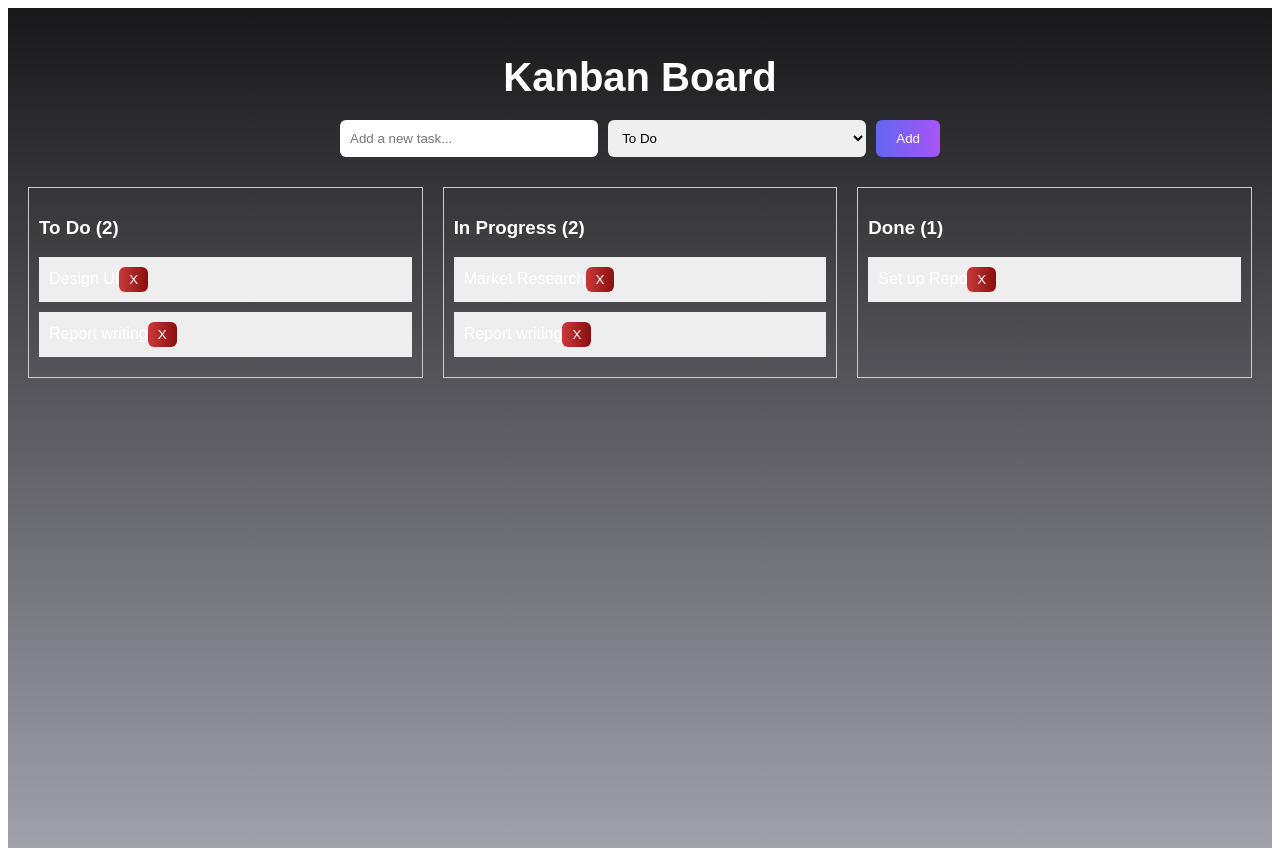
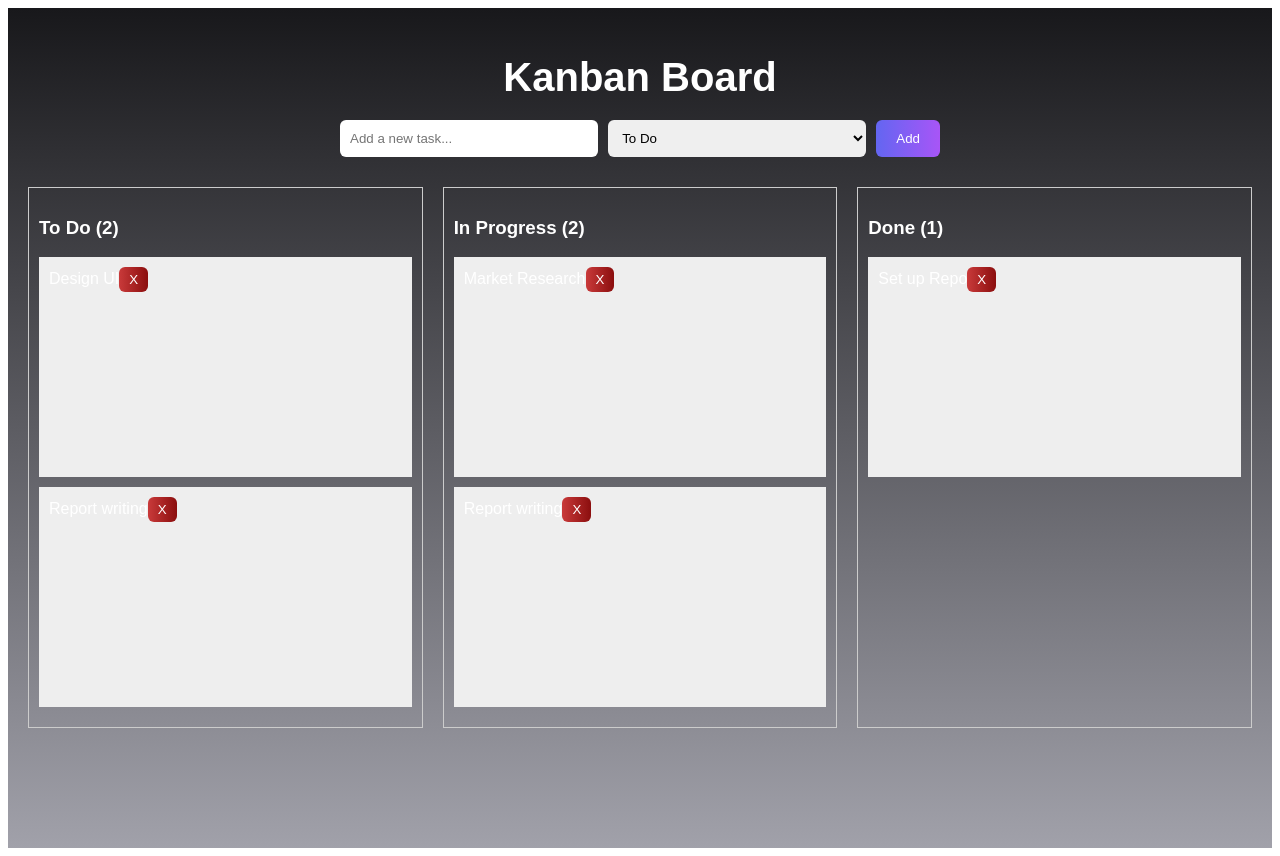
Before and after one commit to sufster/flowbit, a React (Vite) app: page / in a window 1280 px wide. Built offline with nearby package versions, Linux system fonts and the light colour scheme.

Commit message:
Update App.tsx

```diff
--- a/src/App.tsx
+++ b/src/App.tsx
@@ -159,7 +159,7 @@ export default function App() {
             </h3>
 
             {column.items.map((item: Task) => (
-              <div
+              <div className="column-body"
                 key={item.id}
                 draggable
                 onDragStart={() =>
```
